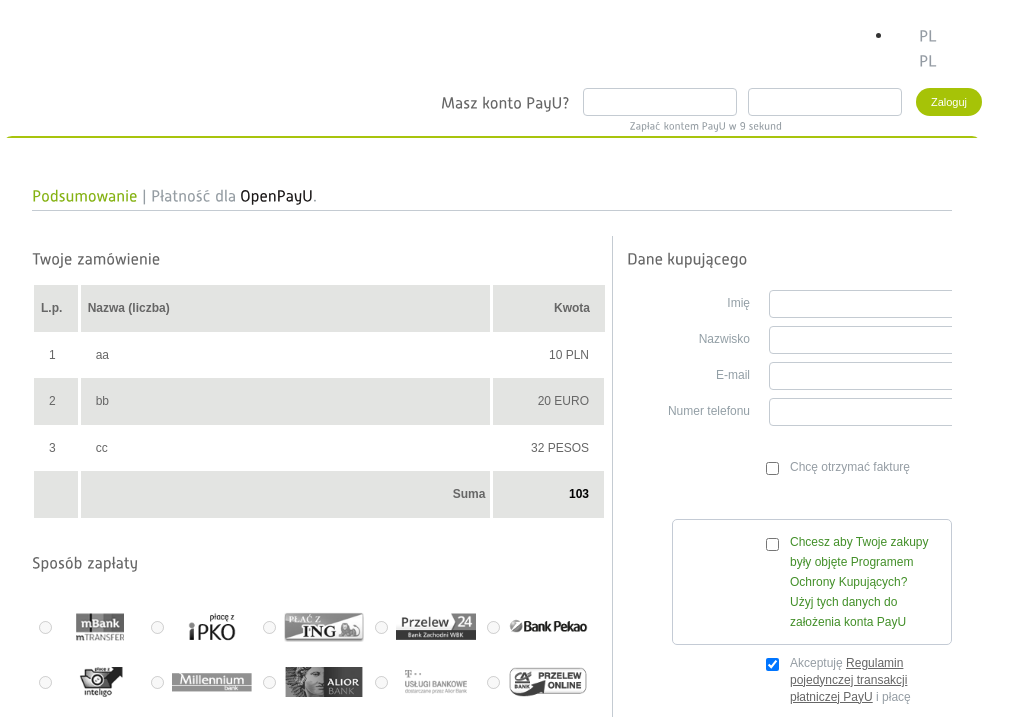
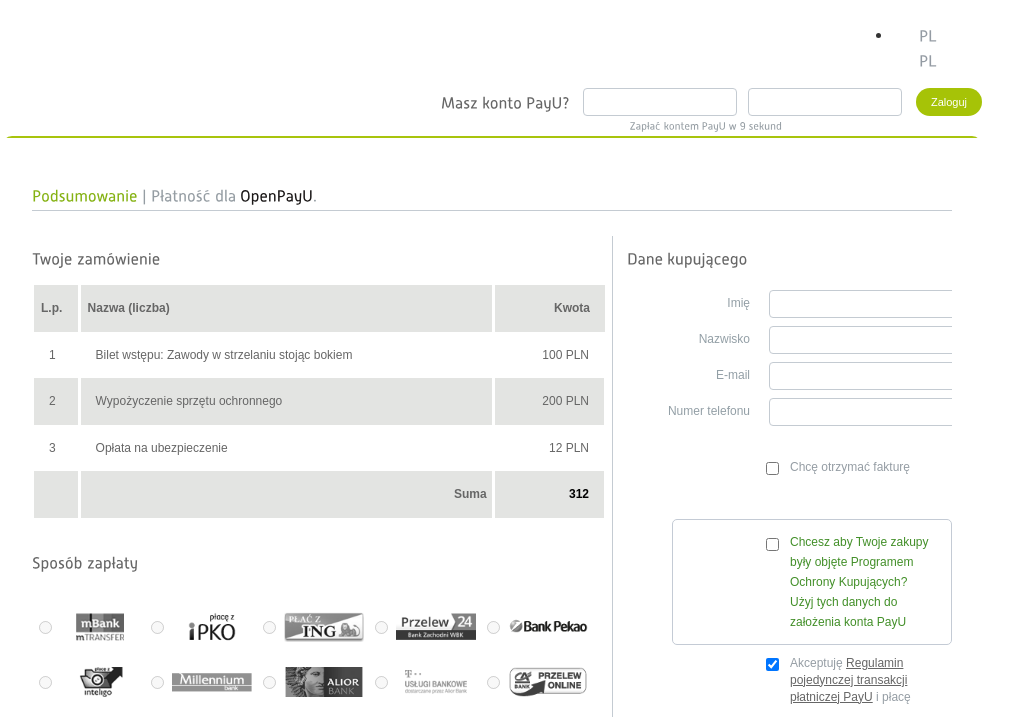
Before and after one commit to Szymen/PayMock, a Django app: a page that uses templates/payment_agreement.html in a window 1280 px wide. Shown: the top 717 px of the page, without its empty margins (148-1161 px from the left). Run offline with Django 3.2, Linux system fonts and the light colour scheme; some libraries are stand-ins or nearby versions.

Commit message:
Pages content were prettyfied.

```diff
--- a/PayMock/views.py
+++ b/PayMock/views.py
@@ -17,14 +17,14 @@ def index(request):
 
 
 def payment_agreement(request):
-    a = {"name": "aa", "cost": "10", "currency": "PLN"}
-    b = {"name": "bb", "cost": "20", "currency": "EURO"}
-    c = {"name": "cc", "cost": "32", "currency": "PESOS"}
-    suma = 103
+    a = {"name": "Bilet wstępu: Zawody w strzelaniu stojąc bokiem", "cost": "100", "currency": "PLN"}
+    b = {"name": "Wypożyczenie sprzętu ochronnego", "cost": "200", "currency": "PLN"}
+    c = {"name": "Opłata na ubezpieczenie", "cost": "12", "currency": "PLN"}
+    suma = 312
 
     data = {
         "elements_list": [a, b, c],
-        "suma" : 103
+        "suma" : suma
     }
 
     return render_to_response("payment_agreement.html", data)
--- a/templates/thanks_page.html
+++ b/templates/thanks_page.html
@@ -5,6 +5,9 @@
     <title>Agreement Page</title>
 </head>
 <body>
-<h2> Dzięki za zapłatę!!</h2>
+    <div align="center">
+        <h2>PayMock System </h2>
+        <p>Transakcja zakończona sukcesem. Dziękujemy!</p>
+    </div>
 </body>
 </html>
```
Also changed, not shown: templates/agree_at_bank.html (+16 -3 lines).
